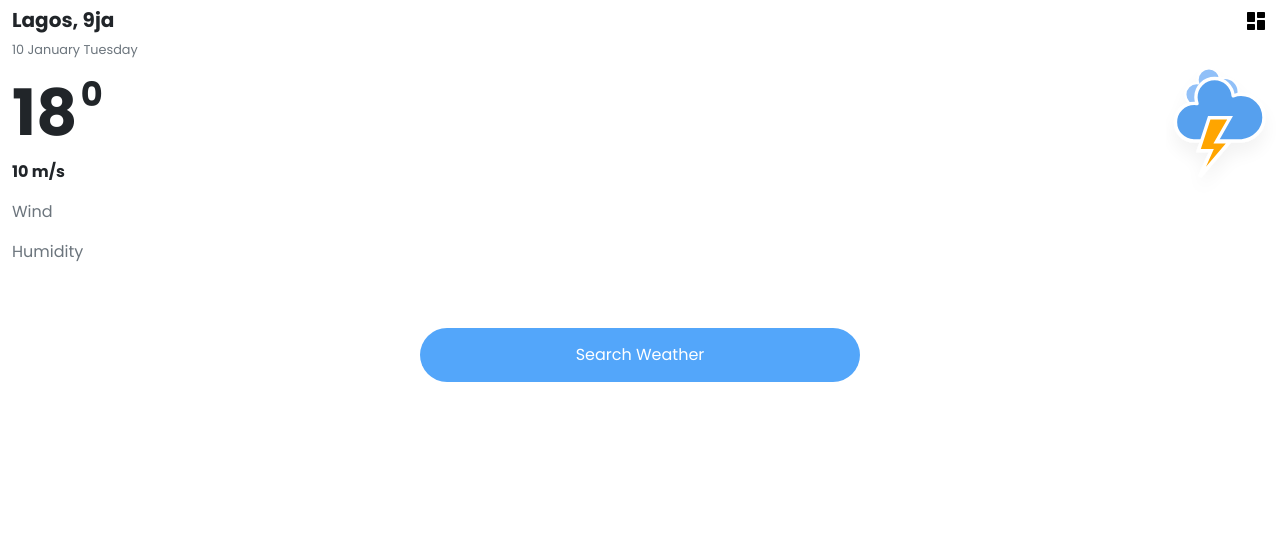
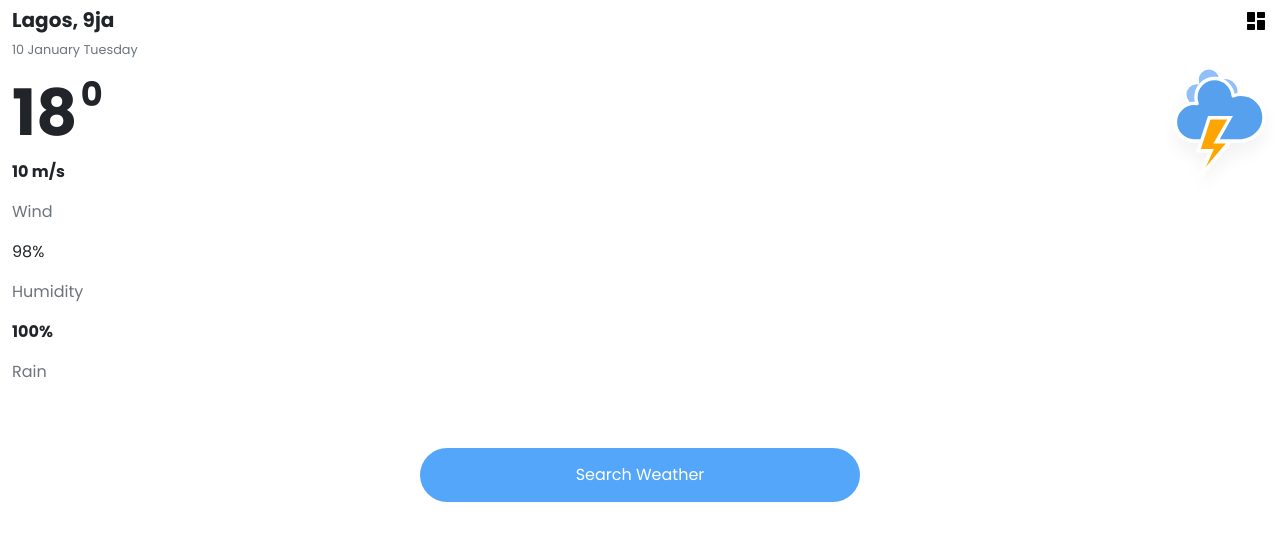
Before and after one commit to JoaoP74/react-weather, a React (Create React App) app: page /weather in a window 1280 px wide. Shown: the top 540 px of the page. Built offline with nearby package versions, Linux system fonts and the light colour scheme; no server answers.

Commit message:
Added the humidity text component

```diff
--- a/src/pages/Weather.jsx
+++ b/src/pages/Weather.jsx
@@ -93,7 +93,7 @@ const WeatherApp = () =>{
                     <section className="humidity-icon">
 
                     </section>
-                    <p className="humidity-value"></p>
+                    <p className="humidity-value">98%</p>
                     <p className="humidity-text text-muted text-capitalize">humidity</p>
                 </section>
 
@@ -102,8 +102,8 @@ const WeatherApp = () =>{
                 <section className="rain-icon">
 
                 </section>
-                <p className="rain-value"></p>
-                <p className="rain-text"></p>
+                <p className="rain-value fw-bold">100%</p>
+                <p className="rain-text text-muted text-capitalize">rain</p>
                 </section>
 
             </section>
```
